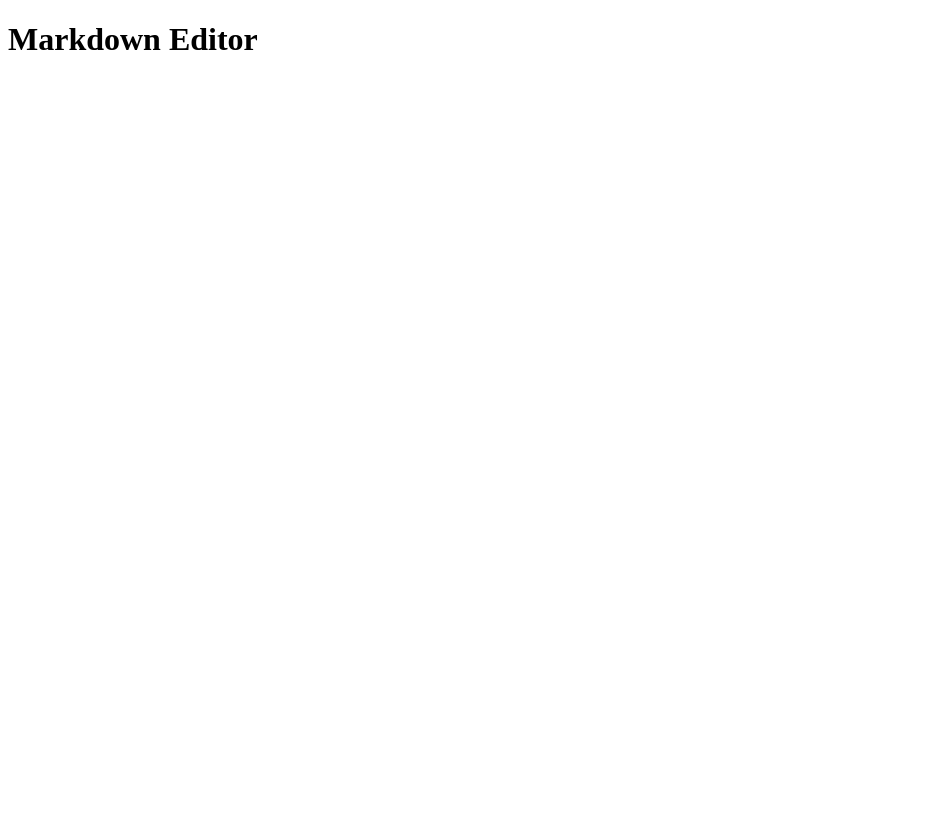
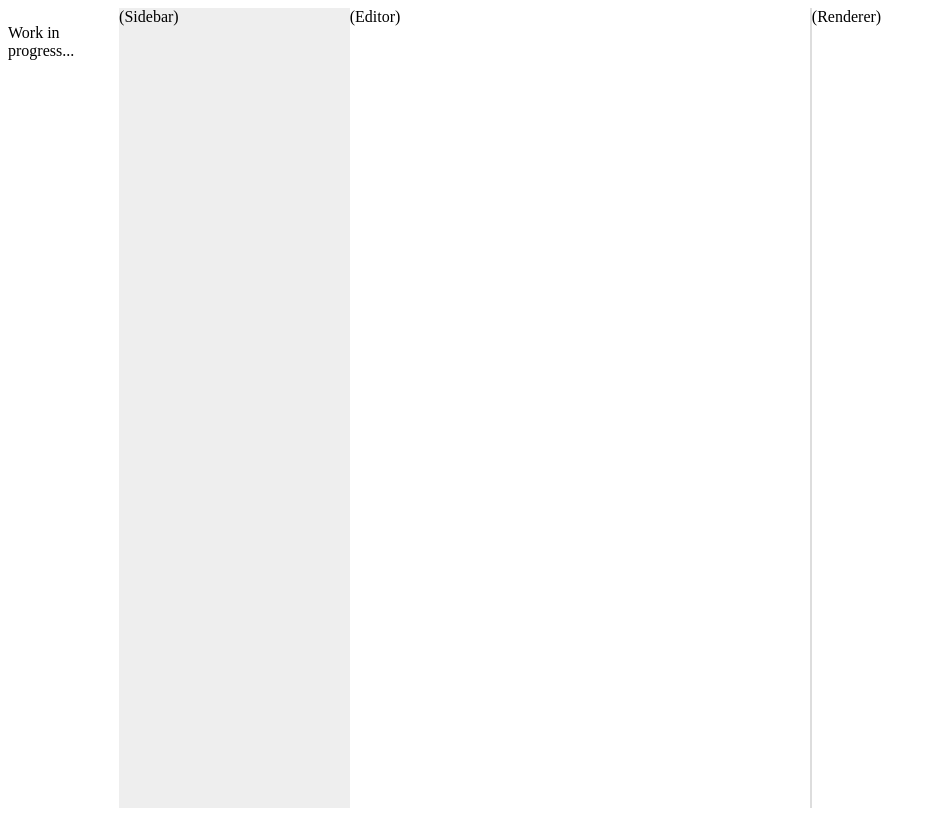
Before and after one commit to schafeld/markdown-editor, a Vue app: page / in a window 1280 px wide. Shown: the whole page, without its empty margins (0-936 px from the left). Built offline with nearby package versions, Linux system fonts and the light colour scheme.

Commit message:
add basic app layout

```diff
--- a/src/App.vue
+++ b/src/App.vue
@@ -1,12 +1,37 @@
 <template>
   <div class="main">
-      <div class="sidebar"></div>
+    <p>Work in progress...</p>
+      <div class="sidebar">(Sidebar)</div>
+      <div class="content">
+        <div class="editor">(Editor)</div>
+        <div class="renderer">(Renderer)</div>
+      </div>
   </div>
 </template>
 
 <script>
-export default {};
+export default {}
 </script>
 
 <style scoped>
+  .main {
+    height: 100vh;
+    display: flex;
+    overflow: hidden;
+  }
+  .sidebar {
+    flex-basis: 20%;
+    background-color: #eee;
+  }
+  .content {
+    flex-basis: 80%;
+    display: flex;
+  }
+  .editor,
+  .renderer {
+    flex-basis: 50%;
+  }
+  .editor{
+    border-right: 2px solid #ddd;
+  }
 </style>
--- a/src/main.js
+++ b/src/main.js
@@ -1,7 +1,13 @@
 // The Vue build version to load with the `import` command (runtime-only or
 // standalone) has been set in webpack.base.conf with an alias.
 import Vue from 'vue'
+import App from './App'
+
 Vue.config.productionTip = false
 
 /* eslint-disable no-new */
-new Vue({el: '#app', template: '<h1>Markdown Editor</h1>'})
+new Vue({el: '#app',
+  components: {
+    App
+  },
+  template: '<App/>'})
```
Also changed, not shown: 1 other file (tests, documents, lock files or other folders).
